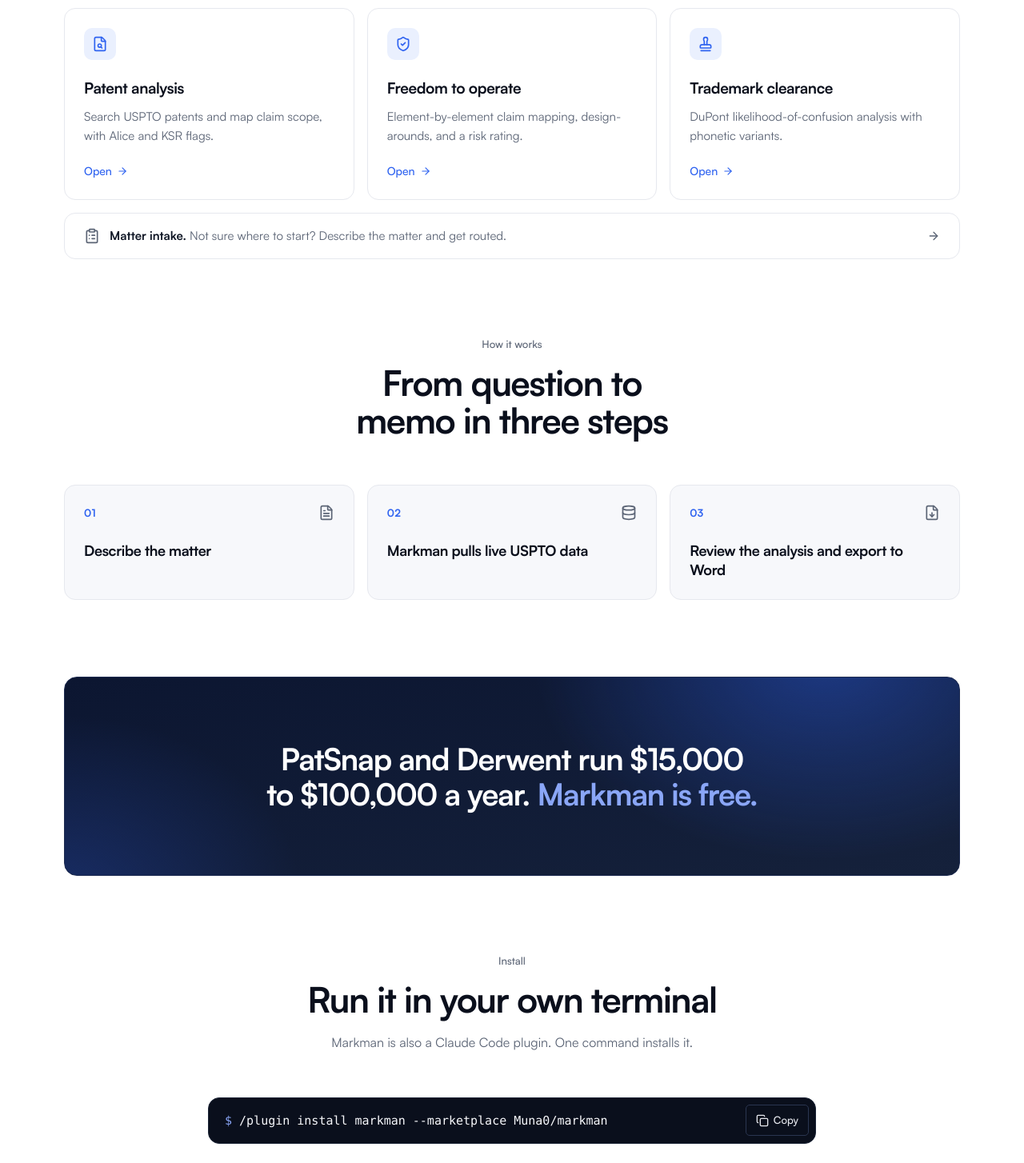
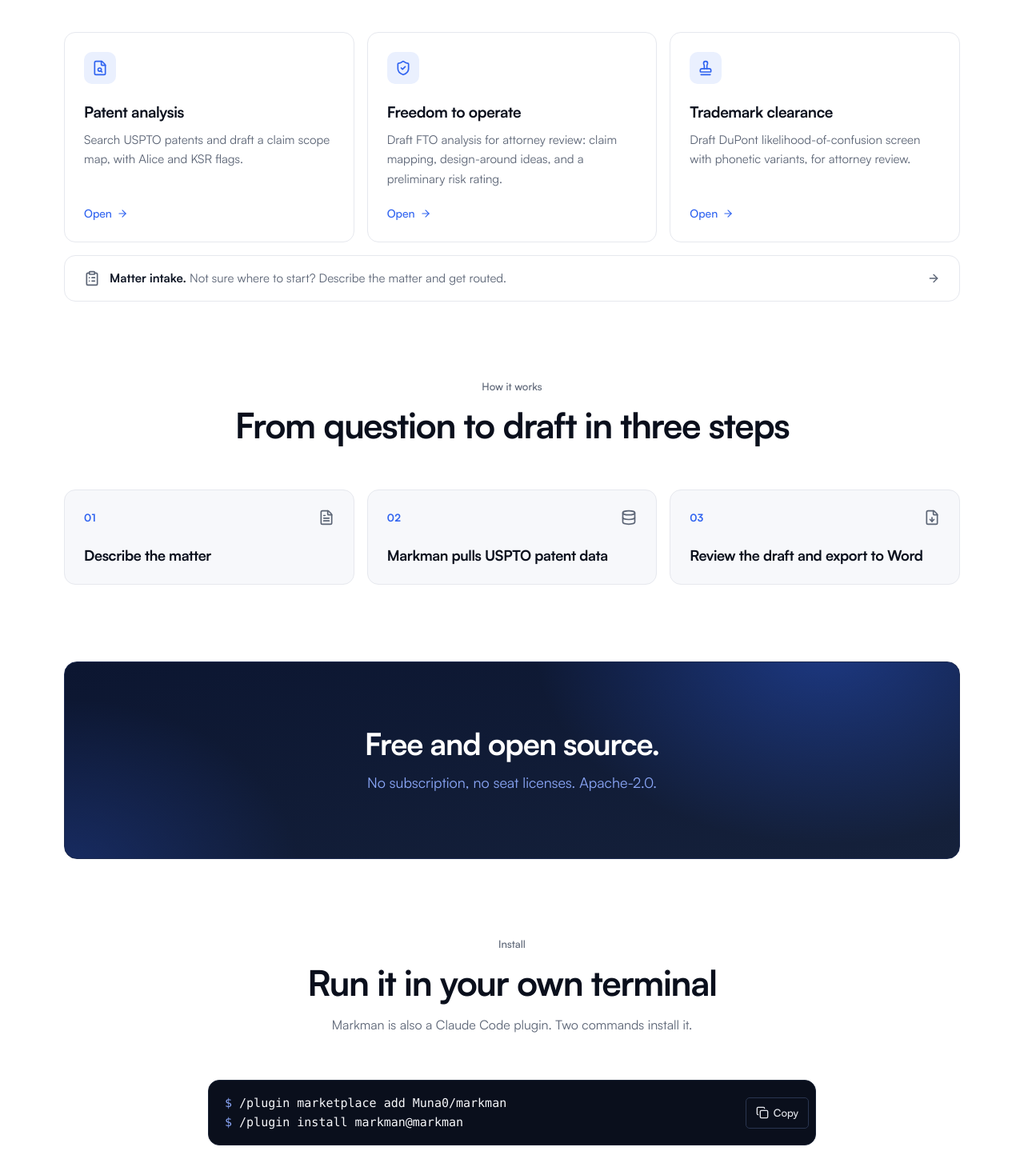
Before and after one commit to Muna0/markman, a React (Vite) app in the folder frontend/: page / in a window 1280 px wide. Shown: the part 820-2274 px from the top of the page at 80% size. Built offline with nearby package versions, Linux system fonts and the light colour scheme.

Commit message:
Landing: two-step install, neutral open-source panel, draft-for-review copy

```diff
--- a/frontend/index.html
+++ b/frontend/index.html
@@ -14,7 +14,7 @@
     <link rel="icon" type="image/svg+xml" href="/favicon.svg" />
     <meta name="viewport" content="width=device-width, initial-scale=1.0" />
     <title>Markman | IP research for the rest of the bar</title>
-    <meta name="description" content="Free, open-source patent search, FTO, and trademark clearance for solo and boutique IP practitioners." />
+    <meta name="description" content="Free, open-source patent search plus draft FTO and trademark clearance analyses for attorney review, built for solo and boutique IP practitioners. Does not provide legal advice." />
     <link rel="preload" href="/fonts/satoshi-500.woff2" as="font" type="font/woff2" crossorigin />
   </head>
   <body>
--- a/frontend/src/pages/Landing.jsx
+++ b/frontend/src/pages/Landing.jsx
@@ -8,7 +8,8 @@ import {
 } from 'lucide-react'
 
 const PRIMARY_BTN = 'inline-flex items-center justify-center gap-2 rounded-[5px] bg-blu-500 text-white btn-shadow hover:bg-blu-600 font-medium transition'
-const INSTALL_CMD = '/plugin install markman --marketplace Muna0/markman'
+const INSTALL_LINES = ['/plugin marketplace add Muna0/markman', '/plugin install markman@markman']
+const INSTALL_CMD = INSTALL_LINES.join('\n')
 const GITHUB_URL = 'https://github.com/Muna0/markman'
 
 function GitHubIcon({ className = 'w-4 h-4' }) {
@@ -157,7 +158,7 @@ function Hero() {
           IP research for the rest of the bar.
         </h1>
         <p className={`mt-6 mx-auto max-w-[620px] text-[clamp(16px,1.4vw,18px)] leading-relaxed ${dark ? 'text-ink-400' : 'text-ink-500'}`}>
-          Patent search, freedom-to-operate memos, and trademark clearance for solo practitioners and boutique firms. Live USPTO data. No subscription.
+          Patent search plus draft freedom-to-operate and trademark clearance analyses for attorney review, built for solo practitioners and boutique firms. USPTO patent data. No subscription.
         </p>
         <div className="mt-9 flex flex-col sm:flex-row items-stretch sm:items-center justify-center gap-3">
           <Link to="/app" className={`${PRIMARY_BTN} group text-[15px] px-5 py-3`}>
@@ -188,19 +189,19 @@ const TOOLS = [
     title: 'Patent analysis',
     to: '/app/patent',
     icon: FileSearch,
-    desc: 'Search USPTO patents and map claim scope, with Alice and KSR flags.',
+    desc: 'Search USPTO patents and draft a claim scope map, with Alice and KSR flags.',
   },
   {
     title: 'Freedom to operate',
     to: '/app/fto',
     icon: ShieldCheck,
-    desc: 'Element-by-element claim mapping, design-arounds, and a risk rating.',
+    desc: 'Draft FTO analysis for attorney review: claim mapping, design-around ideas, and a preliminary risk rating.',
   },
   {
     title: 'Trademark clearance',
     to: '/app/trademark',
     icon: Stamp,
-    desc: 'DuPont likelihood-of-confusion analysis with phonetic variants.',
+    desc: 'Draft DuPont likelihood-of-confusion screen with phonetic variants, for attorney review.',
   },
 ]
 
@@ -253,8 +254,8 @@ function Tools() {
 
 const STEPS = [
   { n: '01', title: 'Describe the matter', icon: FileText },
-  { n: '02', title: 'Markman pulls live USPTO data', icon: Database },
-  { n: '03', title: 'Review the analysis and export to Word', icon: FileDown },
+  { n: '02', title: 'Markman pulls USPTO patent data', icon: Database },
+  { n: '03', title: 'Review the draft and export to Word', icon: FileDown },
 ]
 
 function HowItWorks() {
@@ -262,7 +263,7 @@ function HowItWorks() {
   return (
     <section id="how" className="scroll-mt-[84px] pt-24" aria-labelledby="how-h">
       <div className="max-w-[1168px] mx-auto px-6">
-        <SectionIntro eyebrow="How it works" title={<span id="how-h">From question to memo in three steps</span>} />
+        <SectionIntro eyebrow="How it works" title={<span id="how-h">From question to draft in three steps</span>} />
         <ol className="grid gap-4 md:grid-cols-3">
           {STEPS.map(({ n, title, icon: Icon }) => (
             <li
@@ -282,9 +283,9 @@ function HowItWorks() {
   )
 }
 
-function CostPanel() {
+function OpenSourcePanel() {
   return (
-    <section className="pt-24" aria-label="Cost comparison">
+    <section className="pt-24" aria-label="Free and open source">
       <div className="max-w-[1168px] mx-auto px-6">
         <div
           className="relative overflow-hidden rounded-[16px] border border-[#1C2A50] bg-gradient-to-br from-nav-900 to-nav-800 px-6 py-14 md:px-14 md:py-20 text-center text-white"
@@ -297,8 +298,10 @@ function CostPanel() {
             }}
           />
           <p className="relative mx-auto max-w-[760px] text-[clamp(24px,3.2vw,38px)] font-bold tracking-[-0.03em] leading-[1.15] text-balance">
-            PatSnap and Derwent run $15,000 to $100,000 a year.{' '}
-            <span className="text-blu-300">Markman is free.</span>
+            Free and open source.
+          </p>
+          <p className="relative mt-3 mx-auto max-w-[760px] text-[clamp(16px,1.4vw,18px)] leading-relaxed text-blu-300">
+            No subscription, no seat licenses. Apache-2.0.
           </p>
         </div>
       </div>
@@ -324,17 +327,21 @@ function Install() {
     <section id="install" className="scroll-mt-[84px] pt-24" aria-labelledby="install-h">
       <div className="max-w-[1168px] mx-auto px-6">
         <SectionIntro eyebrow="Install" title={<span id="install-h">Run it in your own terminal</span>}>
-          Markman is also a Claude Code plugin. One command installs it.
+          Markman is also a Claude Code plugin. Two commands install it.
         </SectionIntro>
         <div className="max-w-[760px] mx-auto">
           <div className="flex items-center gap-3 rounded-[14px] border border-ink-800 bg-ink-950 pl-5 pr-2 py-2">
             <code className="flex-1 min-w-0 overflow-x-auto whitespace-nowrap py-2 font-mono [font-variant-ligatures:none] text-[13px] sm:text-[15px] text-ink-25">
-              <span className="text-blu-300 select-none">$ </span>{INSTALL_CMD}
+              {INSTALL_LINES.map(line => (
+                <span key={line} className="block">
+                  <span className="text-blu-300 select-none">$ </span>{line}
+                </span>
+              ))}
             </code>
             <button
               type="button"
               onClick={copy}
-              aria-label="Copy install command"
+              aria-label="Copy install commands"
               className="shrink-0 inline-flex items-center gap-1.5 rounded-[5px] border border-ink-700 px-3 py-2 text-[13px] font-medium text-ink-200 hover:bg-ink-800 transition"
             >
               {copied ? <Check className="w-4 h-4 text-grn-400" /> : <Copy className="w-4 h-4" />}
@@ -390,7 +397,7 @@ function Footer() {
           <div className="max-w-[440px]">
             <MarkmanWordmark size={36} dark={dark} />
             <p className={`mt-4 text-[14px] leading-relaxed ${dark ? 'text-ink-400' : 'text-ink-500'}`}>
-              Markman does not provide legal advice. All analysis must be reviewed by a licensed attorney.
+              Markman does not provide legal advice. Output is a draft and must be reviewed by a licensed attorney.
             </p>
           </div>
           <nav aria-label="Footer" className="flex flex-wrap gap-x-6 gap-y-2">
@@ -416,7 +423,7 @@ export default function Landing() {
         <Hero />
         <Tools />
         <HowItWorks />
-        <CostPanel />
+        <OpenSourcePanel />
         <Install />
         <DemoNote />
       </main>
```
